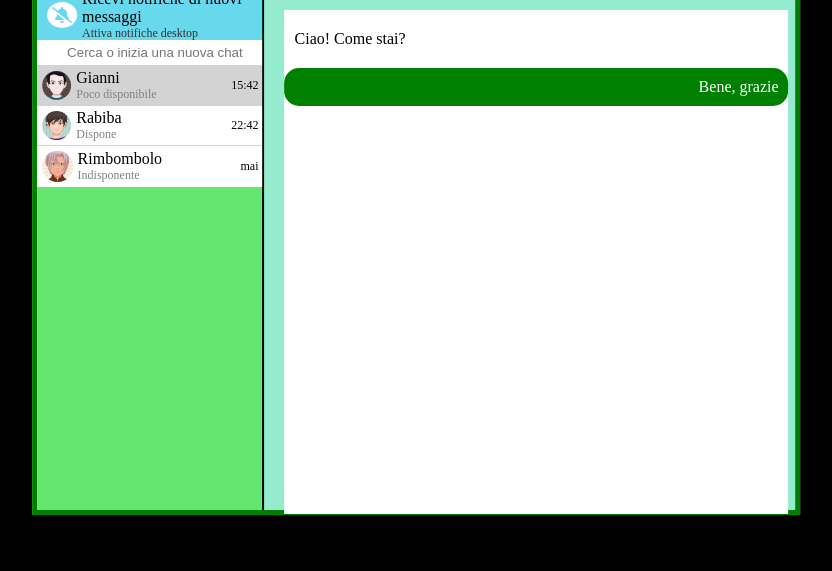
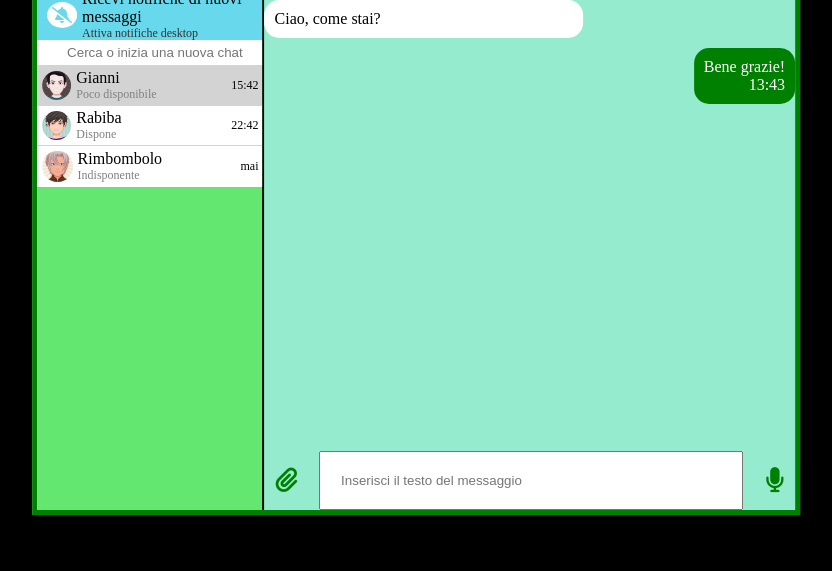
Before and after one commit to guidomolino/js-html-css-boolzap, a plain HTML site: page index.html in a window 1280 px wide. Shown: the part 229-800 px from the top of the page, without its empty margins (229-1061 px from the left). Drawn offline with nearby package versions, Linux system fonts and the light colour scheme.

Commit message:
Quarto Commit

```diff
--- a/css/style.css
+++ b/css/style.css
@@ -106,7 +106,7 @@ body{
   position:
   color: lightgray;
 
-  background: url(img/search-solid.svg) no-repeat scroll 7px 7px;
+  /* background: url(img/search-solid.svg) no-repeat scroll 7px 7px; */
   background-color: white;
   padding-left:30px;
 }
@@ -238,24 +238,40 @@ body{
   background-color: white;
 }
 
-.msg-list .utente{
+.chat-box .utente{
+  position: relative;
+  float: right;
+  max-width: 60%;
+  min-width: 10%;
+
   margin-top: 10px ;
   padding: 10px;
 
   color: white;
   background-color: green;
   border-radius: 15px;
+
   text-align: right;
 }
 
-.msg-list .contatto{
+.chat-box .contatto{
+  position: relative;
+
+  max-width: 60%;
   margin-top: 10px ;
   padding: 10px;
 
   color: black;
   background-color: white;
-  width: 60%;
   border-radius: 15px;
+}
+
+.chat-box .contatto p{
+
+}
+
+.chat-box .utente p{
+
 }
 
 /* input messaggio */
--- a/index.html
+++ b/index.html
@@ -83,7 +83,7 @@
         <div class="msg-box">
           <div class="header">
             <div class="chatter">
-              <img src="img/myAvatar.png" alt="">
+              <img src="img/gianni.png" alt="">
               <div class="info-chatter">
                 <p>Gianni</p>
                 <p>Ultimo accesso ieri alle 23:21</p>
@@ -96,16 +96,20 @@
               <i class="fas fa-ellipsis-v"></i>
             </div>
           </div>
-          <ul class="msg-list">
-            <li class="contatto">Ciao! Come stai?</li>
-            <li class="utente">Bene, grazie</li>
-            <li></li>
-            <li></li>
-          </ul>
+          <div class="chat-box">
+            <div class="contatto">
+              <p>Ciao, come stai?</p>
+            </div>
+            <div class="utente">
+              <p>Bene grazie!</p>
+              <span>13:43</span>
+            </div>
+          </div>
         </div>
         <div class="type-box">
-          <input type="text" name="" value="">
-          <a href="#"><i class="fas fa-paper-plane"></i></a>
+          <i class="fas fa-paperclip"></i>
+          <input id="txt-msg" type="text" placeholder="Inserisci il testo del messaggio" name="" value="">
+          <i class="fas fa-microphone"></i>
         </div>
 
       </div>
--- a/js/main.js
+++ b/js/main.js
@@ -1,7 +1,7 @@
 
 function addInputListener() {
-  var input = $("input");
-  target.keydown(sendKeydown);
+  var input = $("#txt-msg");
+  input.keydown(sendKeydown);
 }
 
 function sendKeydown(event) {
@@ -11,28 +11,28 @@ function sendKeydown(event) {
   // 13 = tasto invio
   if (tasto == 13) {
 
+    console.log("invio");
+
     var msg = $(this);
-    var testoMessaggio = input.val();
-
-    msg.val("");
+    var testoMessaggio = msg.val();
 
     sendMsg(testoMessaggio);
+    msg.val("")
   }
 
 }
 
 function sendMsg(txt) {
 
-  var copia = .clone
-  var target = messaggio utente
+  var copia = $("div .utente").clone();
 
-  trascrivo la copia con testo e timestamp
-  copia.find testo
-  copia.find timestamp
+  // trascrivo la copia con testo e timestamp
+  copia.find("p").text(txt);
+  copia.find("span").text(timeStamp());
 }
 
 function timeStamp() {
-
+  var timestamp = new Date().getTime();
 }
 
 function init() {
```
